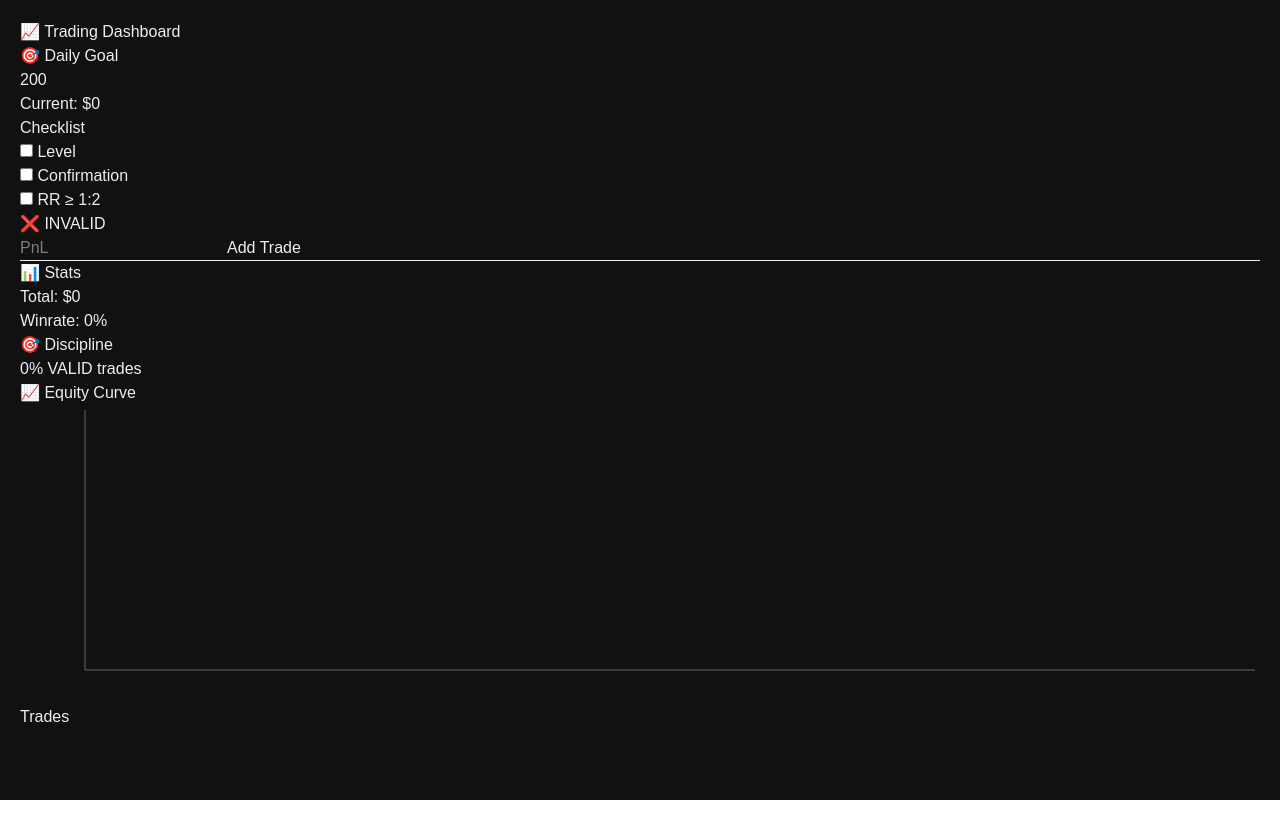
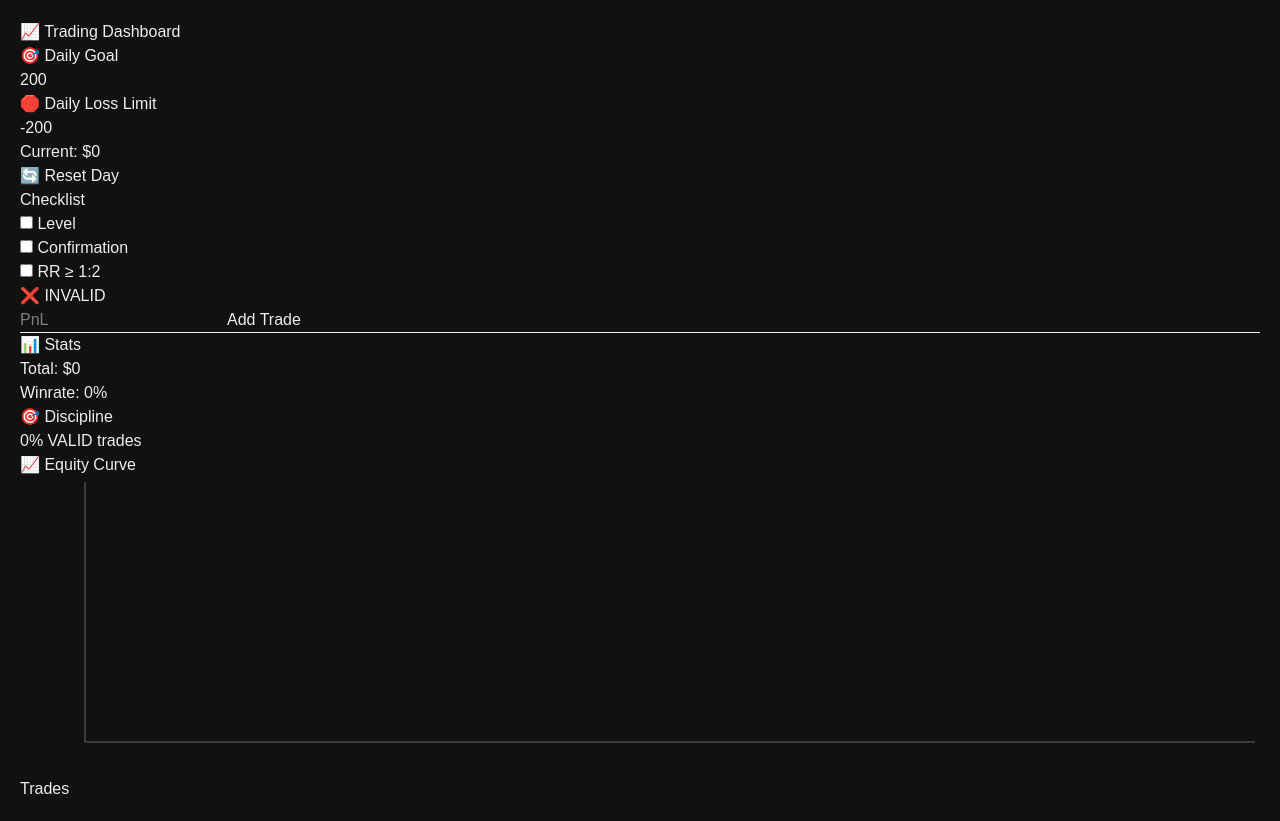
Before and after one commit to elinstallatorholmgren-collab/trading-app, a Next.js app: page / in a window 1280 px wide. Before the commit the page ends 800 px from the top, so only its background shows below. Built offline with nearby package versions, Linux system fonts and the light colour scheme.

Commit message:
add loss limit + reset

```diff
--- a/app/page.tsx
+++ b/app/page.tsx
@@ -6,6 +6,7 @@ export default function TradingApp() {
   const [trades, setTrades] = useState<any[]>([]);
   const [pnl, setPnl] = useState("");
   const [dailyGoal, setDailyGoal] = useState(200);
+  const [dailyLossLimit, setDailyLossLimit] = useState(-200);
 
   const [checklist, setChecklist] = useState({
     level: false,
@@ -16,14 +17,17 @@ export default function TradingApp() {
   const [waiting, setWaiting] = useState(false);
   const [locked, setLocked] = useState(false);
 
-  useEffect(() => {
-    const saved = localStorage.getItem("trades");
-    if (saved) setTrades(JSON.parse(saved));
-  }, []);
+  // daily reset key
+  const todayKey = new Date().toISOString().slice(0, 10);
 
   useEffect(() => {
-    localStorage.setItem("trades", JSON.stringify(trades));
-  }, [trades]);
+    const saved = localStorage.getItem("trades_" + todayKey);
+    if (saved) setTrades(JSON.parse(saved));
+  }, [todayKey]);
+
+  useEffect(() => {
+    localStorage.setItem("trades_" + todayKey, JSON.stringify(trades));
+  }, [trades, todayKey]);
 
   const isValid = checklist.level && checklist.confirmation && checklist.rr;
 
@@ -44,19 +48,28 @@ export default function TradingApp() {
     return { totalPnL, equity, winrate, wins, losses };
   }, [trades]);
 
-  // Notifications
+  // Notifications permission
   useEffect(() => {
     if (Notification.permission !== "granted") {
       Notification.requestPermission();
     }
   }, []);
 
+  // goal lock
   useEffect(() => {
     if (stats.totalPnL >= dailyGoal) {
       new Notification("🎯 Goal reached! Stop trading.");
       setLocked(true);
     }
-  }, [stats.totalPnL]);
+  }, [stats.totalPnL, dailyGoal]);
+
+  // loss lock
+  useEffect(() => {
+    if (stats.totalPnL <= dailyLossLimit) {
+      new Notification("🛑 Daily loss limit hit. Stop trading.");
+      setLocked(true);
+    }
+  }, [stats.totalPnL, dailyLossLimit]);
 
   const handleAddTrade = () => {
     if (!pnl || locked) return;
@@ -81,6 +94,12 @@ export default function TradingApp() {
     }, 2000);
   };
 
+  const resetDay = () => {
+    setTrades([]);
+    setLocked(false);
+    localStorage.removeItem("trades_" + todayKey);
+  };
+
   const chartData = stats.equity.map((v, i) => ({
     trade: i + 1,
     equity: v,
@@ -98,7 +117,13 @@ export default function TradingApp() {
 
       <h2>🎯 Daily Goal</h2>
       <input value={dailyGoal} onChange={(e)=>setDailyGoal(Number(e.target.value))} />
+
+      <h2>🛑 Daily Loss Limit</h2>
+      <input value={dailyLossLimit} onChange={(e)=>setDailyLossLimit(Number(e.target.value))} />
+
       <p>Current: ${stats.totalPnL}</p>
+
+      <button onClick={resetDay}>🔄 Reset Day</button>
 
       <h2>Checklist</h2>
       <label><input type="checkbox" checked={checklist.level} onChange={(e)=>setChecklist({...checklist,level:e.target.checked})}/> Level</label><br/>
```
